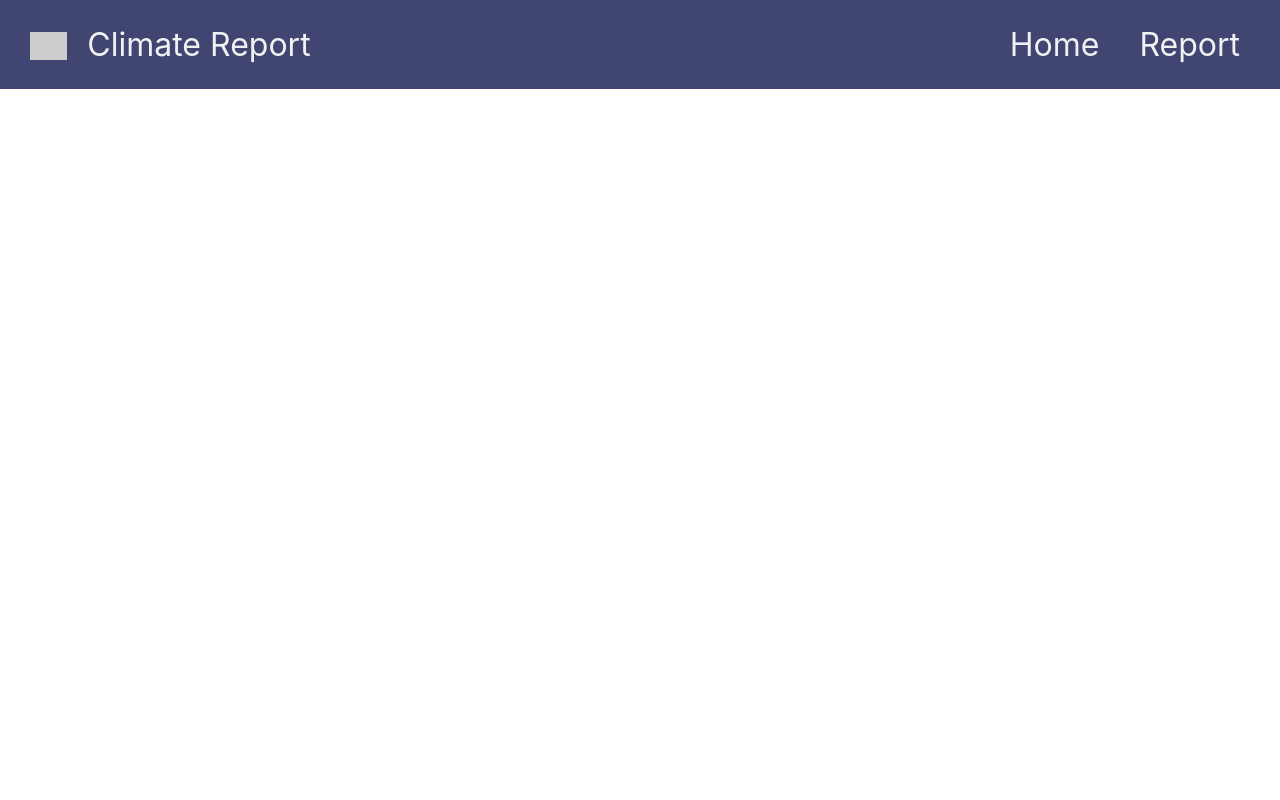
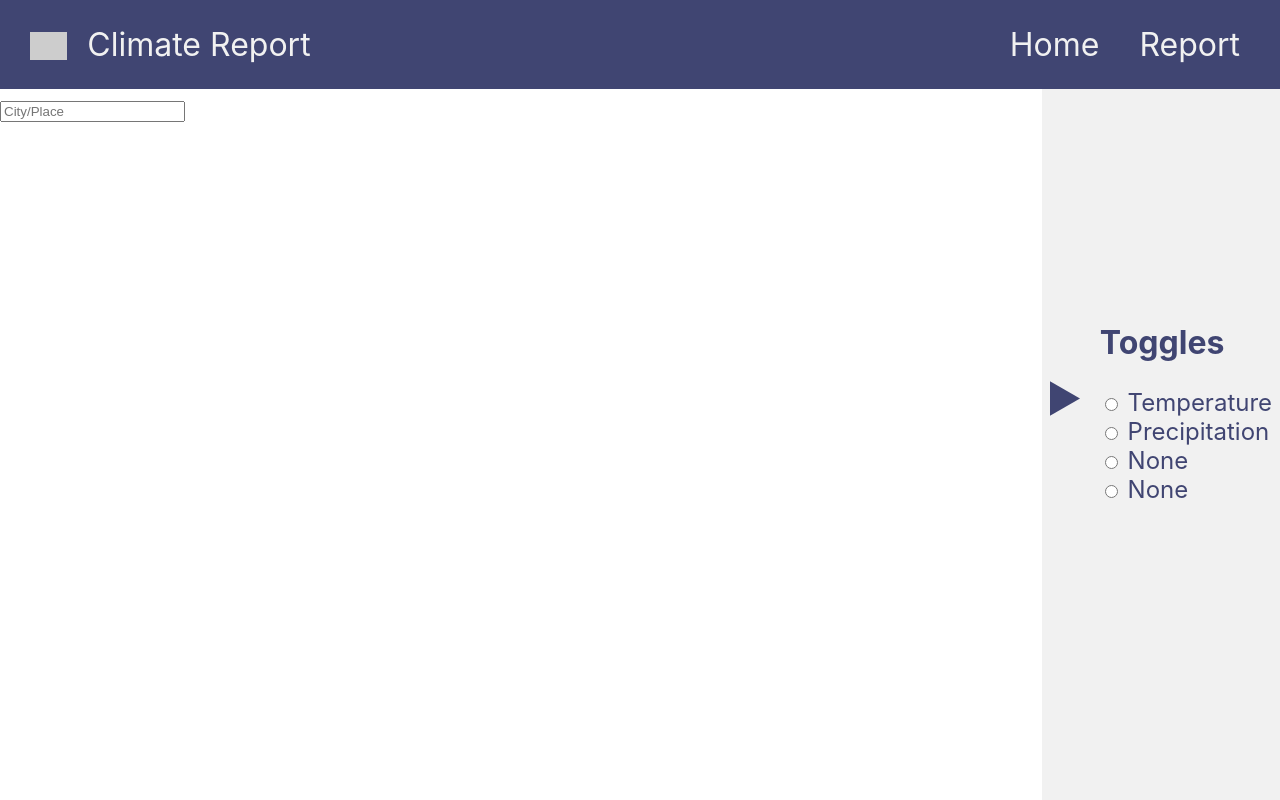
Before and after one commit to ViridianCitrus/climate-change-visualization, a React (Create React App) app in the folder frontend/: page /report in a window 1280 px wide. Built offline with nearby package versions, Linux system fonts and the light colour scheme; grey boxes are pictures that could not be loaded.

Commit message:
toggle bar

```diff
--- a/frontend/src/Report.tsx
+++ b/frontend/src/Report.tsx
@@ -1,15 +1,96 @@
-import React, { useEffect } from "react";
+import React, { useState, useEffect, useRef } from "react";
+
+import { ReactComponent as TriangleOpen } from "./images/triangleOpen.svg";
+import { ReactComponent as TriangleClose } from "./images/triangleClose.svg";
 import { Navbar } from "./Navbar";
 
 export const Report: React.FC = () => {
+  const [offsetHeight, setOffsetHeight] = useState(100);
+  const [sidebarOffset, setSidebarOffset] = useState(0);
+  const [searchField, changeSearchField] = useState("");
+  const [toggleSidebar, toggleToggleSidebar] = useState(true);
+
   useEffect(() => {
     document.title = "Climate Report | Report";
   }, []);
 
   return (
     <>
-      <Navbar />
-      <p>Report</p>
+      <div>
+        <Navbar />
+      </div>
+      <div className="reportPage">
+        <div
+          className="searchBar"
+          style={{ top: `${offsetHeight}px`, flex: 3.5 }}
+        >
+          {/* search bar */}
+          <input
+            type="text"
+            placeholder="City/Place"
+            value={searchField}
+            onChange={(e) => changeSearchField(e.target.value)}
+          />
+          {/* timeline */}
+        </div>
+        <div
+          className={`sidebar transition ${
+            toggleSidebar ? "sidebarOpen" : "sidebarClosed"
+          }`}
+        >
+          <div>
+            {toggleSidebar ? (
+              <TriangleOpen
+                title="Close Options"
+                onClick={() => toggleToggleSidebar(!toggleSidebar)}
+              />
+            ) : (
+              <TriangleClose
+                title="Open Options"
+                style={{
+                  paddingLeft: "10px",
+                }}
+                onClick={() => toggleToggleSidebar(!toggleSidebar)}
+              />
+            )}
+          </div>
+          <div
+            className="sidebarToggle"
+            style={{ display: toggleSidebar ? "initial" : "none" }}
+          >
+            <h2>Toggles</h2>
+            <div>
+              <label title="Temperature">
+                <input
+                  type="radio"
+                  id="temperature"
+                  name="toggle"
+                  value="temperature"
+                />{" "}
+                Temperature
+              </label>
+              <br />
+              <label title="Precipitation">
+                <input
+                  type="radio"
+                  id="precipitation"
+                  name="toggle"
+                  value="precipitation"
+                />{" "}
+                Precipitation
+              </label>
+              <br />
+              <label>
+                <input type="radio" id="none" name="toggle" value="none" /> None
+              </label>
+              <br />
+              <label title="None">
+                <input type="radio" id="none" name="toggle" value="none" /> None
+              </label>
+            </div>
+          </div>
+        </div>
+      </div>
     </>
   );
 };
--- a/frontend/src/index.css
+++ b/frontend/src/index.css
@@ -92,6 +92,54 @@ a {
   font-size: 20px;
   margin: 0;
 }
+/* report page */
+.reportPage {
+  display: flex;
+  flex-direction: row;
+  width: 100vw;
+  height: 100vh;
+}
+.sidebar {
+  background-color: #f1f1f1;
+  display: flex;
+  align-items: center;
+  justify-content: center;
+}
+.sidebarOpen {
+  flex: 0.8;
+}
+.sidebarClosed {
+  flex: 0.2;
+}
+.sidebar svg {
+  padding-right: 20px;
+  transition: 0.2s;
+  -moz-transition: 0.2s;
+  -webkit-transition: 0.2s;
+  -o-transition: 0.2s;
+}
+.sidebar svg:hover {
+  filter: brightness(1.4);
+}
+.sidebar .sidebarClose svg {
+  display: flex;
+  justify-content: center;
+  align-items: center;
+  flex: 1;
+}
+.sidebar h2,
+.sidebar label {
+  color: #404572;
+}
+.sidebar h2 {
+  font-size: 32px;
+}
+.sidebar label {
+  font-size: 24px;
+}
+.searchBar {
+  margin-top: 100px;
+}
 /* error page */
 .error-page {
   height: 100vh;
```
Also changed, not shown: frontend/src/images/triangleClose.svg (added), frontend/src/images/triangleOpen.svg (added).
